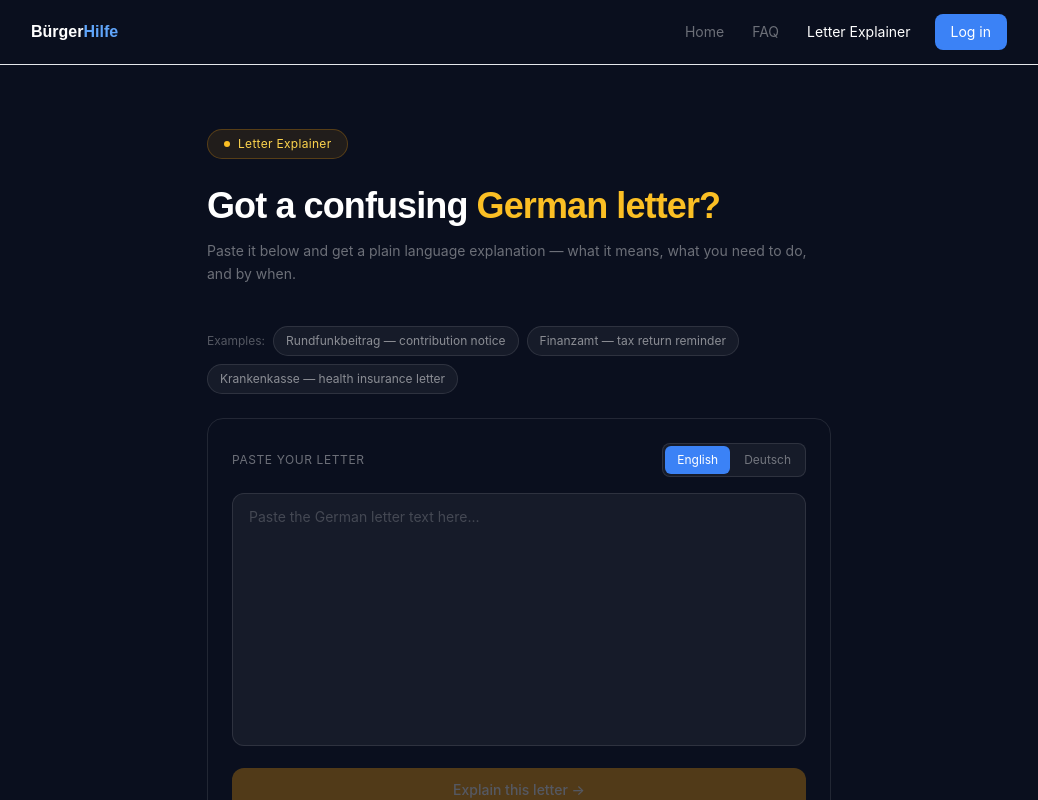
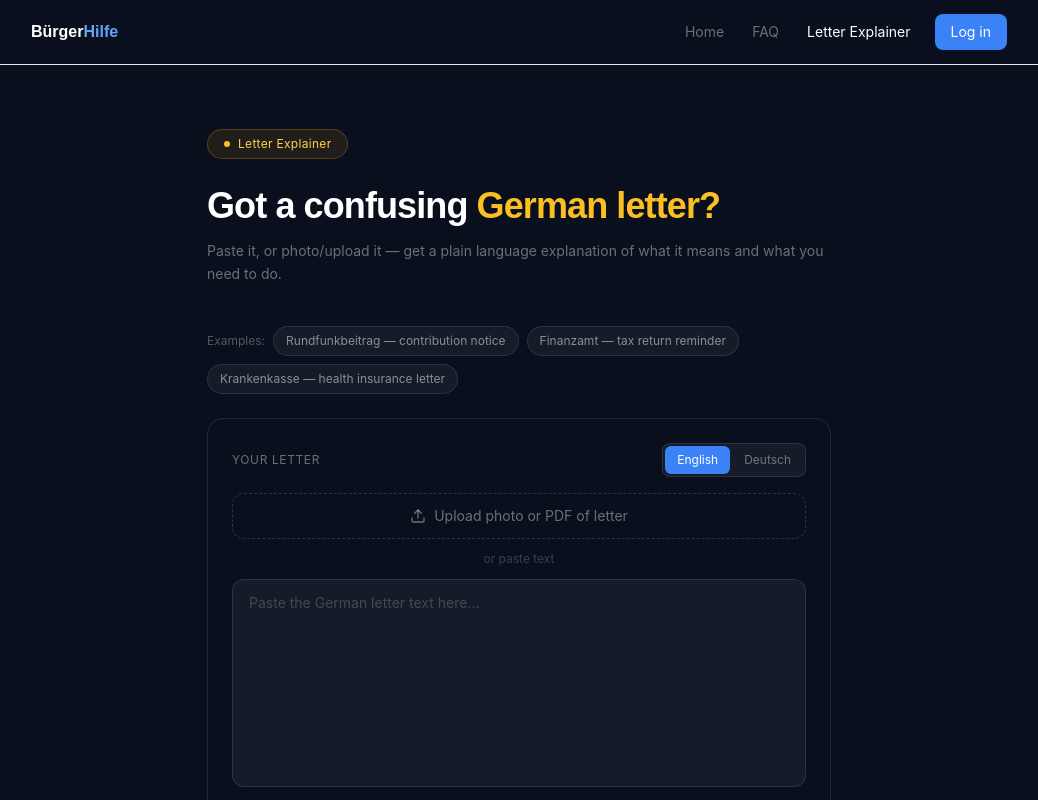
Before and after one commit to sarangan16/buro_DE, a React (Create React App) app: page /explain in a window 1280 px wide. Shown: the top 800 px of the page, without its empty margins (121-1159 px from the left). Built offline with nearby package versions, Linux system fonts and the light colour scheme.

Commit message:
upload document button field added to ui

```diff
--- a/src/pages/LetterExplainer.jsx
+++ b/src/pages/LetterExplainer.jsx
@@ -1,4 +1,5 @@
-import React, { useState } from "react";
+import React, { useState, useRef } from "react";
+import { createWorker } from "tesseract.js";
 
 // ─────────────────────────────────────────────
 // CONSTANTS
@@ -35,8 +36,37 @@ function LetterExplainer() {
   const [language, setLanguage] = useState("English");
   const [result, setResult] = useState(null);
   const [isLoading, setIsLoading] = useState(false);
+  const [isOcrLoading, setIsOcrLoading] = useState(false);
   const [error, setError] = useState(null);
+  const fileInputRef = useRef(null);
 
+  // ── OCR: read text from uploaded image ──
+  async function handleFileUpload(e) {
+    const file = e.target.files?.[0];
+    if (!file) return;
+
+    setIsOcrLoading(true);
+    setError(null);
+    setResult(null);
+
+    try {
+      const worker = await createWorker("deu+eng"); // German + English
+      const {
+        data: { text },
+      } = await worker.recognize(file);
+      await worker.terminate();
+      setLetterText(text.trim());
+    } catch {
+      setError(
+        "Could not read the image. Try a clearer photo or paste the text manually.",
+      );
+    }
+
+    setIsOcrLoading(false);
+    e.target.value = ""; // reset so same file can be re-uploaded
+  }
+
+  // ── Send letter text to AI ──
   async function handleExplain() {
     if (!letterText.trim() || isLoading) return;
 
@@ -98,8 +128,8 @@ function LetterExplainer() {
             <span className="text-amber-400">German letter?</span>
           </h1>
           <p className="text-white/40 text-sm leading-relaxed">
-            Paste it below and get a plain language explanation — what it means,
-            what you need to do, and by when.
+            Paste it, or photo/upload it — get a plain language explanation of
+            what it means and what you need to do.
           </p>
         </div>
 
@@ -119,10 +149,10 @@ function LetterExplainer() {
 
         {/* Main card */}
         <div className="bg-white/3 border border-white/10 rounded-2xl p-6 mb-4">
-          {/* Language toggle */}
+          {/* Top row: label + language toggle */}
           <div className="flex items-center justify-between mb-4">
             <label className="text-xs text-white/40 uppercase tracking-wider">
-              Paste your letter
+              Your letter
             </label>
             <div className="flex bg-white/5 border border-white/10 rounded-lg p-0.5 gap-0.5">
               {["English", "Deutsch"].map((lang) => (
@@ -141,12 +171,70 @@ function LetterExplainer() {
             </div>
           </div>
 
+          {/* Upload button */}
+          <div className="mb-3">
+            <input
+              ref={fileInputRef}
+              type="file"
+              accept="image/*,.pdf"
+              onChange={handleFileUpload}
+              className="hidden"
+            />
+            <button
+              onClick={() => fileInputRef.current?.click()}
+              disabled={isOcrLoading}
+              className="w-full flex items-center justify-center gap-2 border border-dashed border-white/15 hover:border-amber-500/40 bg-white/2 hover:bg-amber-500/5 rounded-xl py-3 text-sm text-white/40 hover:text-amber-300 transition-all disabled:opacity-40 disabled:cursor-not-allowed"
+            >
+              {isOcrLoading ? (
+                <>
+                  <span className="flex gap-1">
+                    {[0, 1, 2].map((i) => (
+                      <span
+                        key={i}
+                        className="w-1.5 h-1.5 rounded-full bg-amber-400 inline-block"
+                        style={{
+                          animation: `bounce 1.2s ${i * 0.2}s infinite`,
+                        }}
+                      />
+                    ))}
+                  </span>
+                  Reading image...
+                </>
+              ) : (
+                <>
+                  <svg
+                    width="16"
+                    height="16"
+                    viewBox="0 0 24 24"
+                    fill="none"
+                    stroke="currentColor"
+                    strokeWidth="2"
+                    strokeLinecap="round"
+                    strokeLinejoin="round"
+                  >
+                    <path d="M21 15v4a2 2 0 0 1-2 2H5a2 2 0 0 1-2-2v-4" />
+                    <polyline points="17 8 12 3 7 8" />
+                    <line x1="12" y1="3" x2="12" y2="15" />
+                  </svg>
+                  Upload photo or PDF of letter
+                </>
+              )}
+            </button>
+          </div>
+
+          {/* Divider */}
+          <div className="flex items-center gap-3 mb-3">
+            <div className="flex-1 h-px bg-white/7" />
+            <span className="text-xs text-white/20">or paste text</span>
+            <div className="flex-1 h-px bg-white/7" />
+          </div>
+
           {/* Textarea */}
           <textarea
             value={letterText}
             onChange={(e) => setLetterText(e.target.value)}
             placeholder="Paste the German letter text here..."
-            rows={10}
+            rows={8}
             className="w-full bg-white/5 border border-white/10 rounded-xl px-4 py-3 text-sm text-white placeholder-white/20 resize-none outline-none focus:border-blue-500/50 transition-colors leading-relaxed"
           />
 
@@ -154,7 +242,7 @@ function LetterExplainer() {
           <div className="flex gap-3 mt-4">
             <button
               onClick={handleExplain}
-              disabled={!letterText.trim() || isLoading}
+              disabled={!letterText.trim() || isLoading || isOcrLoading}
               className="flex-1 bg-amber-500 hover:bg-amber-600 disabled:opacity-30 disabled:cursor-not-allowed text-white text-sm font-medium py-3 rounded-xl transition-colors"
             >
               {isLoading ? "Explaining..." : "Explain this letter →"}
@@ -204,7 +292,7 @@ function LetterExplainer() {
                 Explanation
               </span>
             </div>
-            <div className="text-sm text-white/75 leading-relaxed whitespace-pre-wrap">
+            <div className="text-sm text-white/75 leading-relaxed">
               <FormattedResult text={result} />
             </div>
           </div>
```
